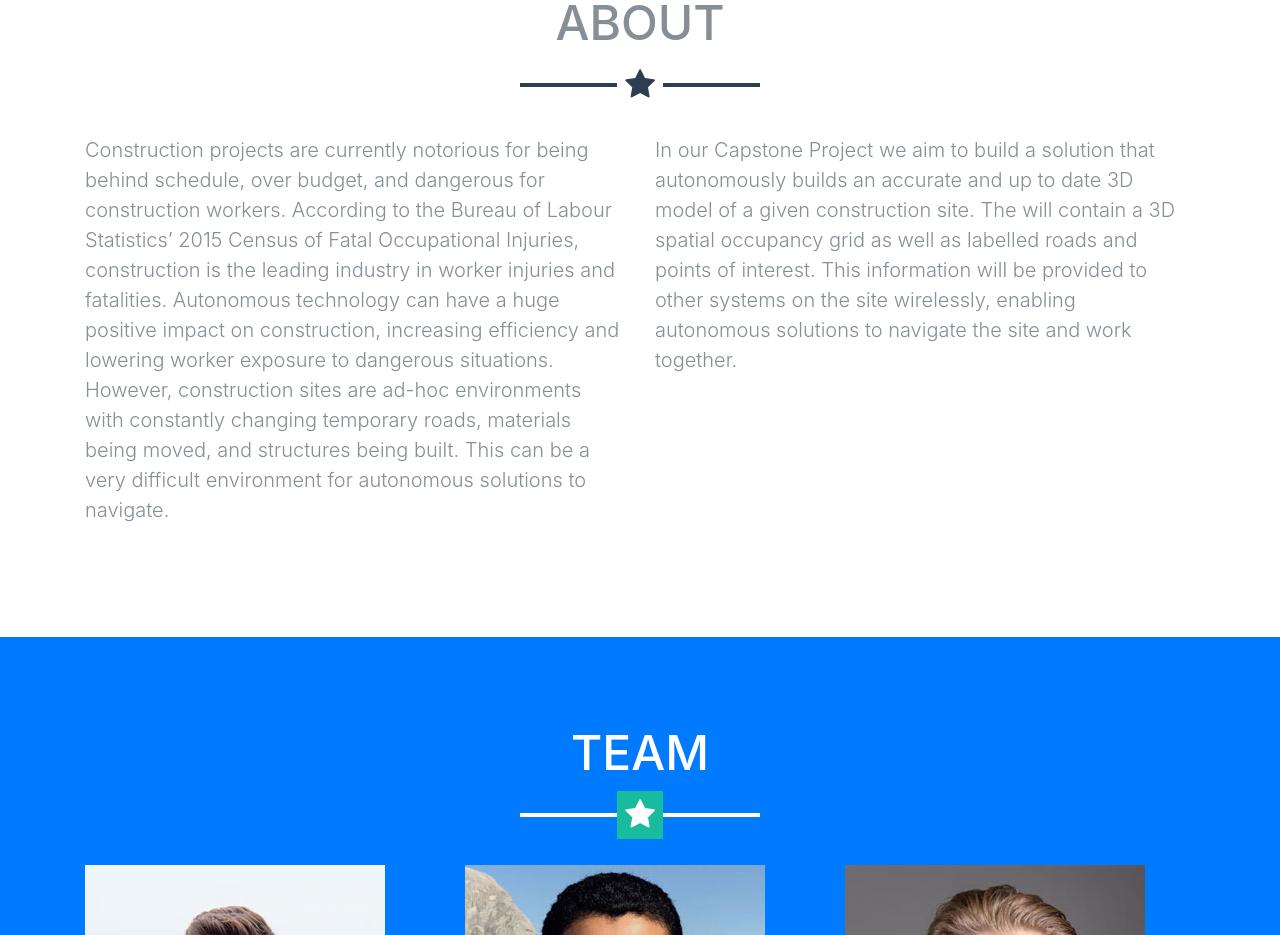
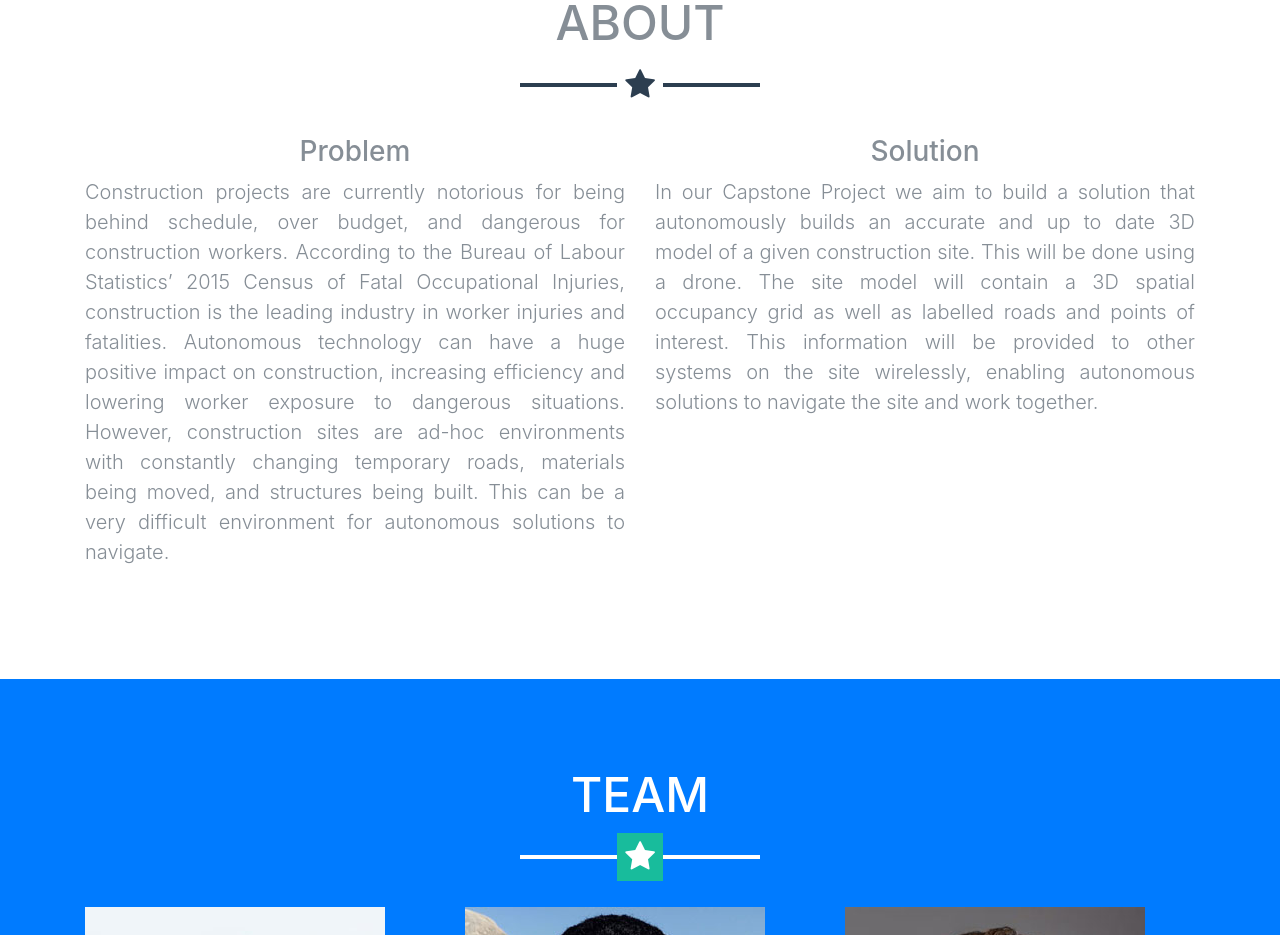
Before and after one commit to Autonomappr/autonomappr-website, a website with bundled scripts: page frontend/index.html in a window 1280 px wide. Shown: the part 871-1806 px from the top of the page. Built offline with nearby package versions, Linux system fonts and the light colour scheme.

Commit message:
Highlight problem/solution

```diff
--- a/frontend/css/custom.css
+++ b/frontend/css/custom.css
@@ -28,3 +28,11 @@ color: #111 !important;
 #progress .entry {
   text-align: center;
 }
+
+#about p {
+  text-align: justify;
+}
+
+#about h3 {
+  text-align: center;
+}
--- a/frontend/index.html
+++ b/frontend/index.html
@@ -72,10 +72,12 @@
         <hr class="star-dark mb-5">
         <div class="row">
           <div class="col-lg-6 ml-auto">
+            <h3>Problem</h3>
             <p class="lead">Construction projects are currently notorious for being behind schedule, over budget, and dangerous for construction workers. According to the Bureau of Labour Statistics’ 2015 Census of Fatal Occupational Injuries, construction is the leading industry in worker injuries and fatalities. Autonomous technology can have a huge positive impact on construction, increasing efficiency and lowering worker exposure to dangerous situations. However, construction sites are ad-hoc environments with constantly changing temporary roads, materials being moved, and structures being built. This can be a very difficult environment for autonomous solutions to navigate. </p>
           </div>
           <div class="col-lg-6 mr-auto">
-            <p class="lead">In our Capstone Project we aim to build a solution that autonomously builds an accurate and up to date 3D model of a given construction site. The will contain a 3D spatial occupancy grid as well as labelled roads and points of interest. This information will be provided to other systems on the site wirelessly, enabling autonomous solutions to navigate the site and work together.</p>
+            <h3>Solution</h3>
+            <p class="lead">In our Capstone Project we aim to build a solution that autonomously builds an accurate and up to date 3D model of a given construction site. This will be done using a drone. The site model will contain a 3D spatial occupancy grid as well as labelled roads and points of interest. This information will be provided to other systems on the site wirelessly, enabling autonomous solutions to navigate the site and work together.</p>
           </div>
         </div>
       </div>
```
